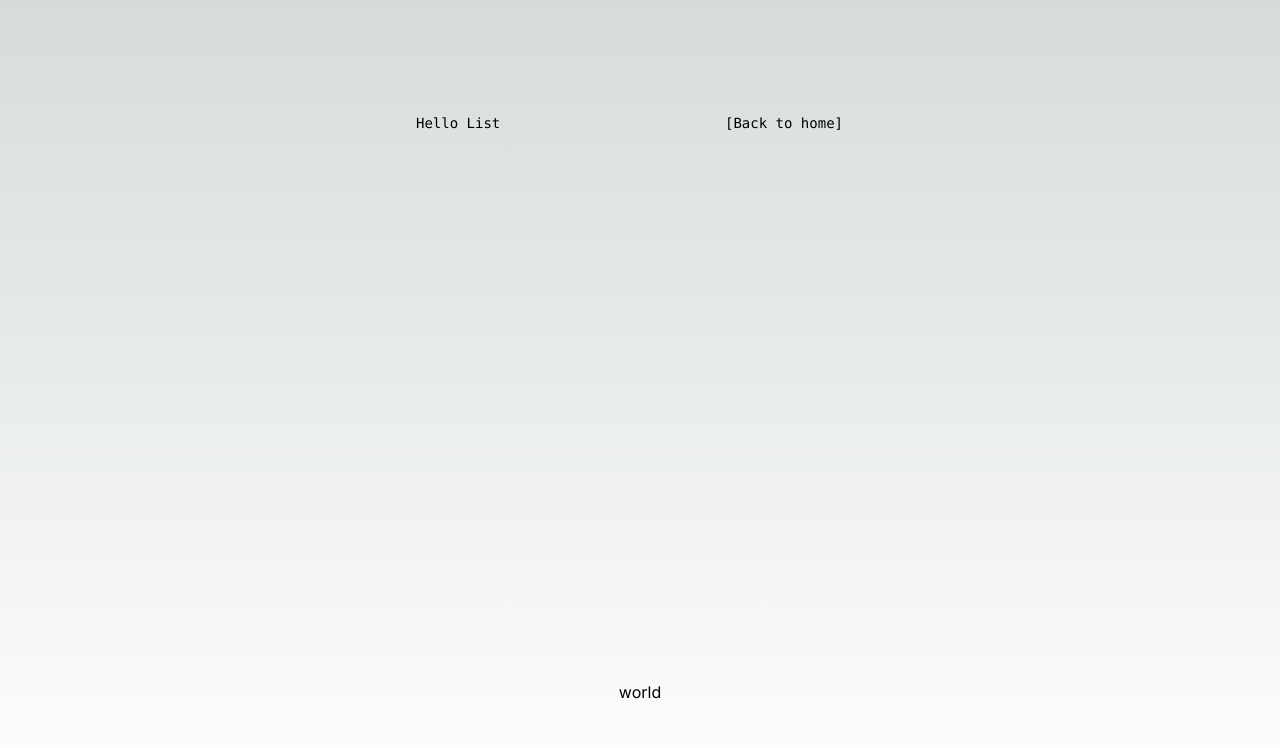
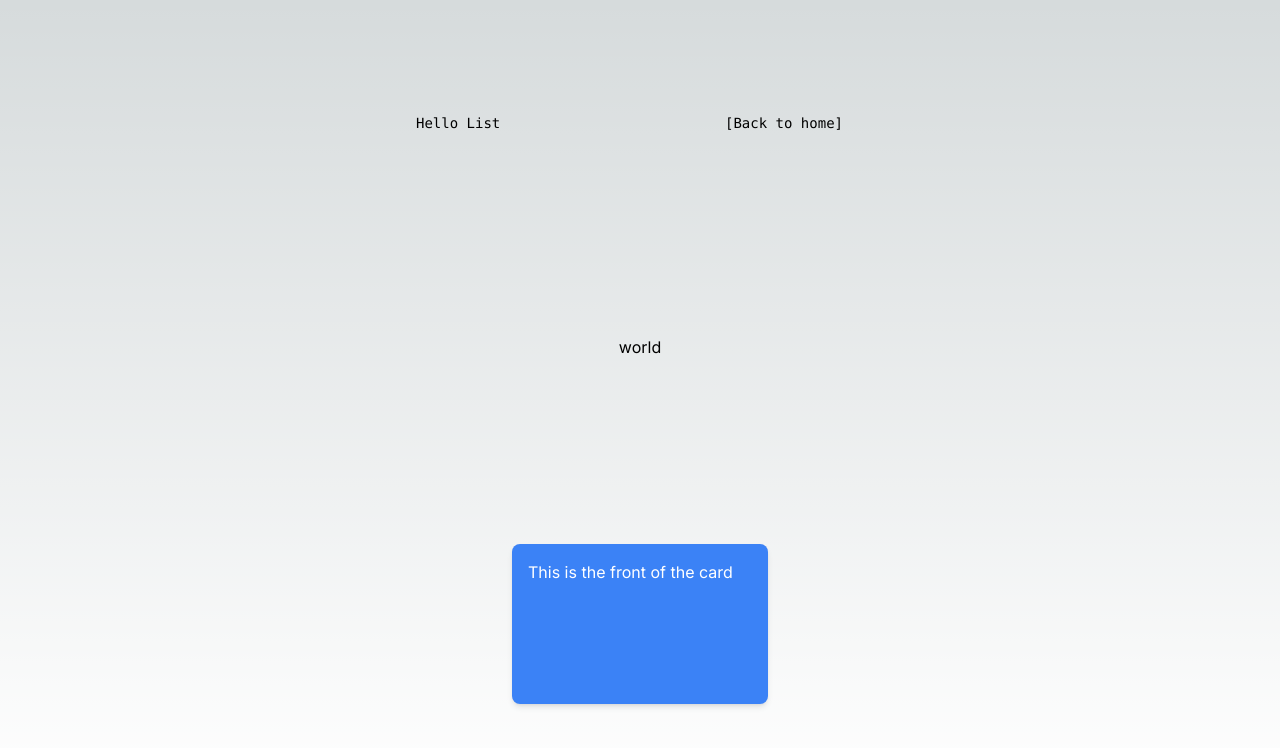
Before and after one commit to olahakos/Papaledighet, a Next.js app: page /list in a window 1280 px wide. Shown: the top 748 px of the page. Built offline with nearby package versions, Linux system fonts and the light colour scheme.

Commit message:
Add animated card

```diff
--- /dev/null
+++ b/src/app/components/card.tsx
@@ -0,0 +1,40 @@
+import React, { useState } from "react";
+import style from "../style/Card.module.css";
+
+const Card: React.FC = () => {
+    const [isFlipped, setIsFlipped] = useState(false);
+
+    const handleCardClick = () => {
+        setIsFlipped(!isFlipped);
+    };
+
+    return (
+        <div
+            className={`relative w-64 h-40 bg-gray-200 rounded-lg shadow-md ${style.card}`}
+            onClick={handleCardClick}
+        >
+            <div
+                className={`absolute inset-0 transform ${
+                    isFlipped ? `${style.flip180}` : `${style.flip0}`
+                } transition-transform duration-500 ease-in-out`}
+                style={{ backfaceVisibility: "hidden" }} // Ensure backface visibility is set inline
+            >
+                <div className="absolute inset-0 p-4 text-white bg-blue-500 rounded-lg backface-hidden">
+                    <p>This is the front of the card</p>
+                </div>
+            </div>
+            <div
+                className={`absolute inset-0 transform ${
+                    isFlipped ? `${style.flip0}` : `${style.flip180}`
+                } transition-transform duration-500 ease-in-out`}
+                style={{ backfaceVisibility: "hidden" }} // Ensure backface visibility is set inline
+            >
+                <div className="absolute inset-0 p-4 text-white bg-green-500 rounded-lg backface-hidden">
+                    <p>This is the back of the card</p>
+                </div>
+            </div>
+        </div>
+    );
+};
+
+export default Card;
--- a/src/app/list/page.tsx
+++ b/src/app/list/page.tsx
@@ -4,6 +4,7 @@ import React, { useState, useEffect } from 'react';
 
 import loader from "../api/dataLoader";
 import BTN from "../components/btn";
+import Card from '../components/card';
 
 const ListPage: React.FC = () => {
     const [data, setData] = useState<HelloWorld | null>(null)
@@ -22,6 +23,7 @@ const ListPage: React.FC = () => {
                 <BTN hrefParam="/">[Back to home]</BTN>
             </div>
             <div>{data ? data.hello : 'Loading...'}</div>
+            <Card />
         </div>
     )
 }
--- /dev/null
+++ b/src/app/style/Card.module.css
@@ -0,0 +1,11 @@
+.card {
+    perspective: 1000px; /* Ensure perspective is set for 3D effect */
+}
+
+.flip180 {
+    transform: rotateY(180deg);
+}
+
+.flip0 {
+    transform: rotateY(0deg);
+}
--- a/src/app/style/globals.css
+++ b/src/app/style/globals.css
@@ -18,11 +18,7 @@
 
 body {
     color: rgb(var(--foreground-rgb));
-  background: linear-gradient(
-      to bottom,
-      transparent,
-      rgb(var(--background-end-rgb))
-    )
+    background: linear-gradient(to bottom, transparent, rgb(var(--background-end-rgb)))
         rgb(var(--background-start-rgb));
 }
 
```
Also changed, not shown: 1 other file (tests, documents, lock files or other folders). Lines whose indentation alone changed are shown as unchanged.
